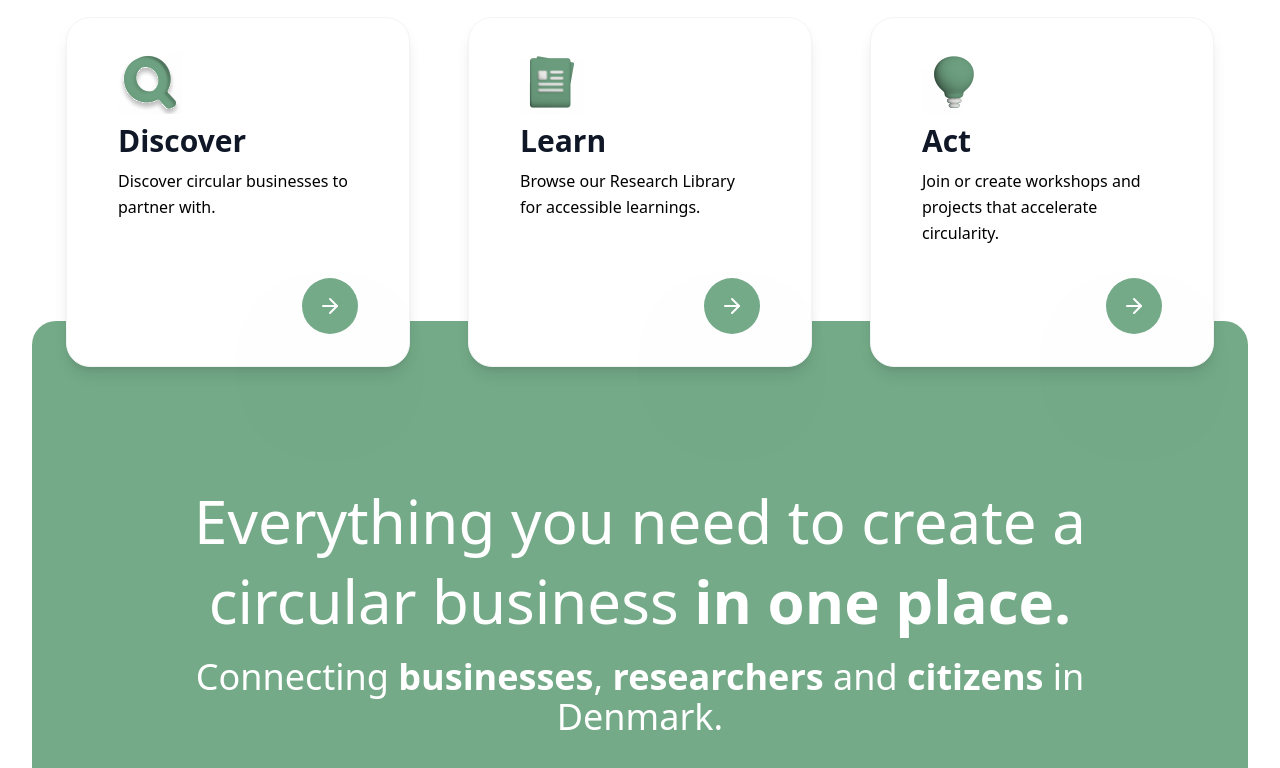
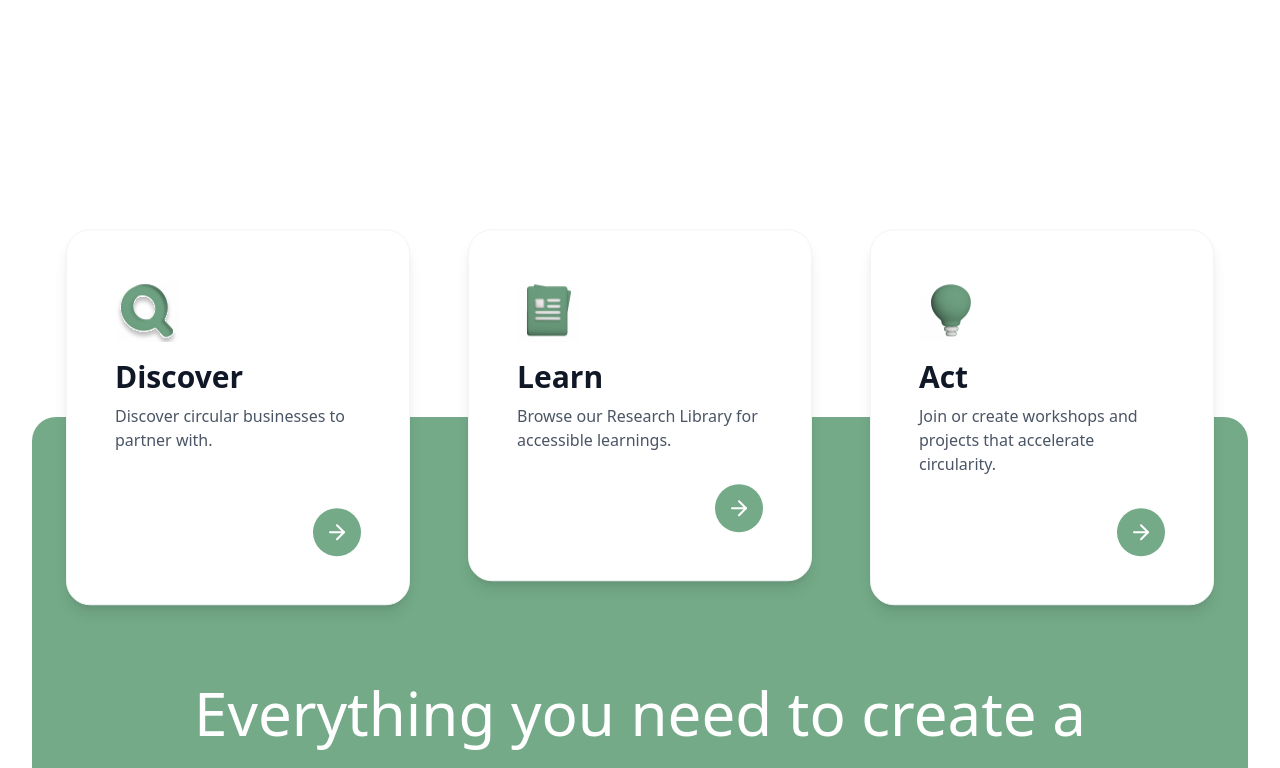
Before and after one commit to quibblerx/CircularityCentreDenmark, a Next.js app: page / in a window 1280 px wide. Shown: the part 640-1408 px from the top of the page. Built offline with nearby package versions, Linux system fonts and the light colour scheme.

Commit message:
home page first draft done

```diff
--- a/src/app/page.tsx
+++ b/src/app/page.tsx
@@ -21,11 +21,11 @@ export default function HomePage() {
       </section>
 
       {/* Services Section with Overlapping Cards */}
-      <section className="bg-white pt-32 sm:pt-36 lg:pt-40">
+      <section className="bg-white pt-48 pb-16 sm:pt-64 sm:pb-24">
         <div className="max-w-7xl mx-auto px-4 sm:px-6 lg:px-8">
           <div className="relative">
             {/* Feature Cards - Positioned to overlap */}
-            <div className="absolute inset-x-0 -top-1/2 z-10">
+            <div className="absolute inset-x-0 top-0 -translate-y-1/2 z-10">
               {/* Desktop Cards */}
               <div className="hidden lg:flex justify-center gap-6">
                 <FeatureCard
@@ -67,8 +67,8 @@ export default function HomePage() {
             </div>
 
             {/* Green Background Section */}
-            <div className="bg-primary rounded-3xl pt-40 pb-48 px-4 sm:px-6 lg:px-[120px] text-center">
-              <h2 className="text-6xl font-extralight text-white leading-[80px] mb-4">
+            <div className="bg-primary rounded-3xl pt-64 pb-32 px-4 sm:px-6 lg:px-[120px] text-center">
+              <h2 className="text-6xl font-extralight text-white leading-[80px] mb-8">
                 Everything you need to create a
                 <br />
                 circular business{" "}
--- a/src/components/FeatureCard.tsx
+++ b/src/components/FeatureCard.tsx
@@ -28,15 +28,11 @@ const FeatureCard: React.FC<FeatureCardProps> = ({
 
   const cardContent = (
     <div
-      className="bg-white border border-gray-100 flex flex-col justify-center items-center p-6 lg:p-8 gap-2 w-[320px] lg:w-[344px] h-[320px] lg:h-[350px] rounded-3xl shadow-lg hover:shadow-xl transition-shadow duration-200 mx-auto"
+      className="bg-white border border-gray-100 flex flex-col p-12 gap-4 w-[320px] lg:w-[344px] rounded-3xl shadow-lg hover:shadow-xl transition-shadow duration-200 mx-auto"
       style={{ boxSizing: "border-box" }}
     >
-      {/* Main content wrapper */}
-      <div className="flex flex-col justify-between items-end p-0 gap-2 w-full max-w-[240px] h-full">
-        {/* Content section */}
-        <div className="flex flex-col items-start p-0 gap-2 w-full max-w-[240px] flex-grow">
-          {/* Icon */}
-          <div className="w-16 h-16 relative flex items-start justify-start">
+      <div className="flex-grow">
+        <div className="w-16 h-16 relative flex items-start justify-start mb-4">
           <Image
             src={iconSrc}
             alt={`${title} icon`}
@@ -45,30 +41,18 @@ const FeatureCard: React.FC<FeatureCardProps> = ({
             className="w-16 h-16 object-contain"
           />
         </div>
-
-          {/* Title */}
-          <h3 className="font-manrope font-bold text-2xl lg:text-3xl leading-tight text-gray-900">
+        <h3 className="font-manrope font-bold text-2xl lg:text-3xl leading-tight text-gray-900 mb-2">
           {title}
         </h3>
-
-          {/* Description */}
-          <div className="font-nunito-sans text-black font-normal text-sm lg:text-base leading-relaxed w-full max-w-[240px]">
-            {description}
+        <p className="text-gray-600">{description}</p>
       </div>
-        </div>
-
-        {/* Arrow Button */}
-        <div className="flex justify-end w-full">
+      <div className="flex justify-end items-end mt-4">
         <button
           onClick={onClick}
-            className="w-12 lg:w-14 h-12 lg:h-14 bg-primary rounded-full flex items-center justify-center hover:bg-primary-hover transition-colors duration-200 group"
-            style={{
-              filter: "drop-shadow(0px 60px 100px rgba(16, 45, 97, 0.08))",
-            }}
+          className="w-12 h-12 rounded-full bg-primary text-white flex items-center justify-center hover:bg-primary-hover transition-colors"
         >
-            <ArrowRight className="w-5 lg:w-6 h-5 lg:h-6 text-white group-hover:translate-x-0.5 transition-transform duration-200" />
+          <ArrowRight size={24} />
         </button>
-        </div>
       </div>
     </div>
   );
```
Lines whose indentation alone changed are shown as unchanged.
